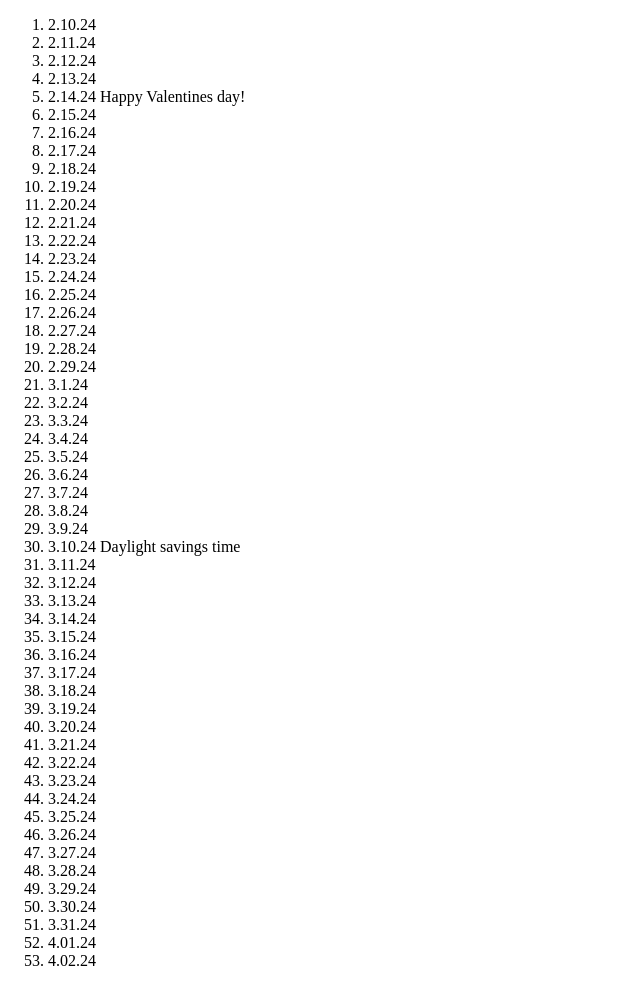
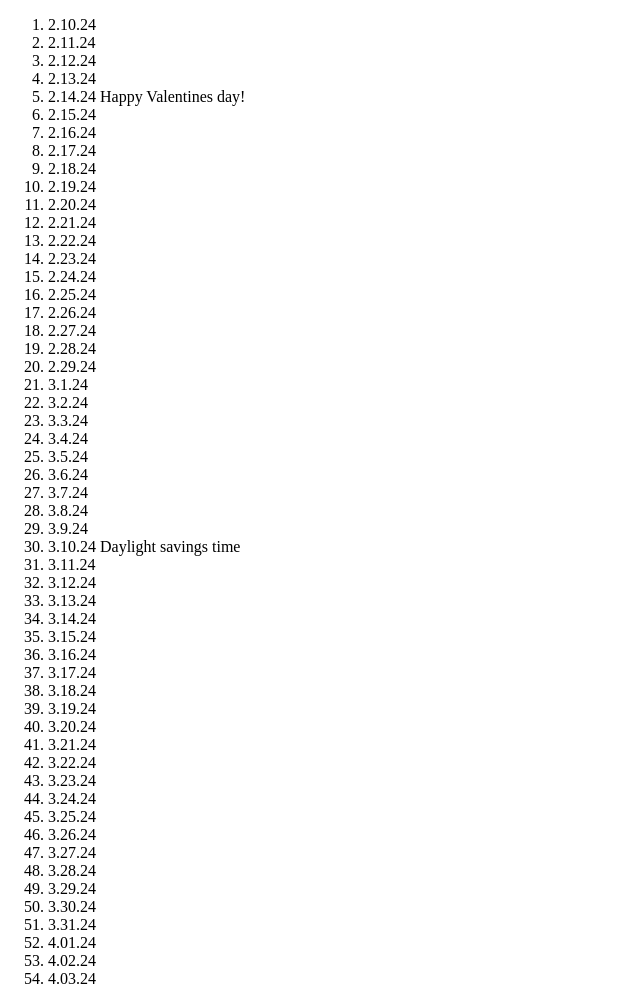
Before and after one commit to TragerT/Daily-programing-tracker, a plain HTML site: page index.html in a window 1280 px wide. Shown: the whole page, without its empty margins (0-640 px from the left). Drawn offline with Linux system fonts and the light colour scheme.

Commit message:
Update index.html

```diff
--- a/index.html
+++ b/index.html
@@ -61,6 +61,8 @@
         <li>3.31.24</li>
         <li>4.01.24</li>
         <li>4.02.24</li>
+        <li>4.03.24</li>
+
 
 
     </ol>
```
